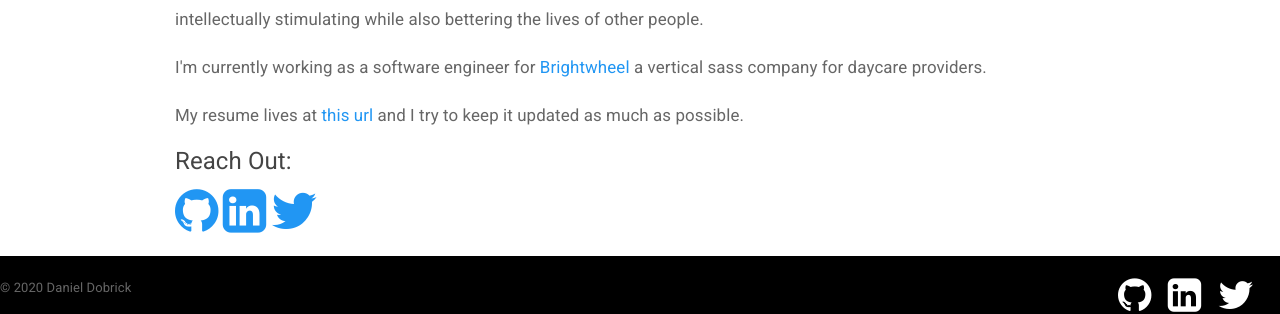
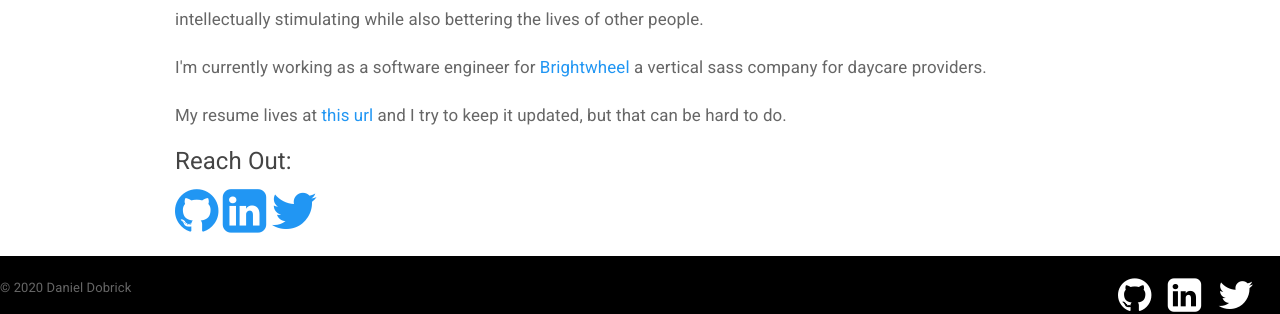
Before and after one commit to DanDobrick/blog, a Jekyll site: the page built from _pages/about.html, in a window 1280 px wide and 1223 px high. Shown: the part 863-1177 px from the top of the window. Built offline with Jekyll 4.4.1, drawn with Linux system fonts in a browser that asks for light colours.

Commit message:
Update about me

```diff
--- a/_pages/about.html
+++ b/_pages/about.html
@@ -38,16 +39,20 @@
   I mostly work with Ruby and Rails professionally, but love learning new technologies and expanding my tool belt.
 </p>
 <p>
-  Writing software allows me to create something that will affect people's lives in positive ways while also learning new things each day. Coming from a background in education, I try to ensure that whatever I'm currently working on is intellectually stimulating while also bettering the lives of other people.
+  Writing software allows me to create something that will affect people's lives in positive ways while also learning
+  new things each day. Coming from a background in education, I try to ensure that whatever I'm currently working on is
+  intellectually stimulating while also bettering the lives of other people.
 </p>
 <p>
-  I'm currently working as a software engineer for <a href="htps://www.mybrightwheel.com">Brightwheel</a> a vertical sass company for daycare providers.
+  I'm currently working as a software engineer for <a href="htps://www.mybrightwheel.com">Brightwheel</a> a vertical
+  sass company for daycare providers.
 </p>
 <p>
-  My resume lives at <a href="https://resume.creddle.io/resume/j2xo6w2puax">this url</a> and I try to keep it updated as much as possible.
+  My resume lives at <a href="https://dandobrick.com/assets/Dan_Dobrick_resume_2023.pdf">this url</a> and I try to keep
+  it updated, but that can be hard to do.
 </p>
 
 <h4>Reach Out:</h4>
 <p>
-{% include contact.html %}
+  {% include contact.html %}
 </p>
```
Also changed, not shown: other parts of _pages/about.html (+2 -1 lines).
